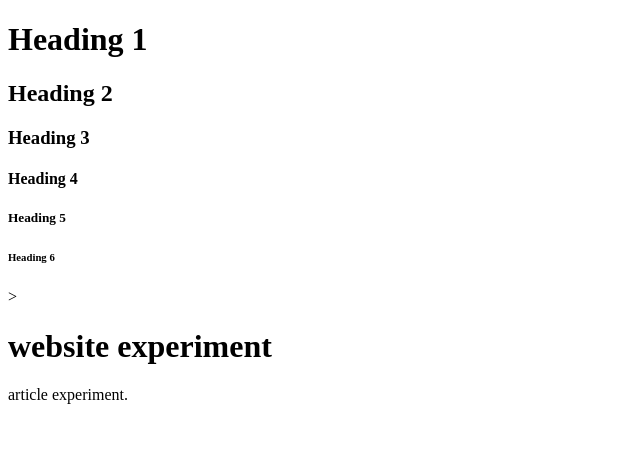
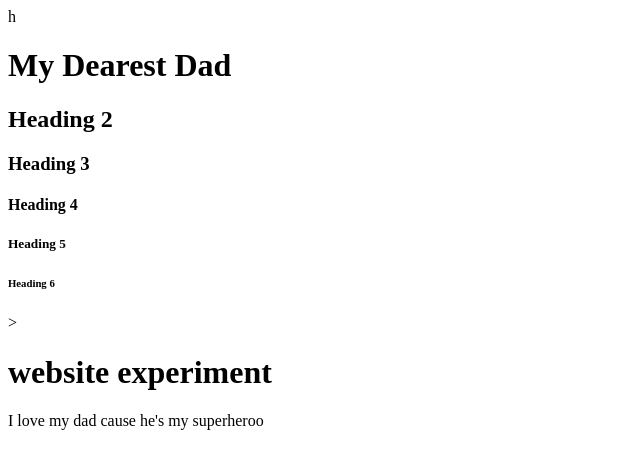
Before and after one commit to Grizielle18/Gricellesfirsttry, a plain HTML site: page index.html in a window 1280 px wide. Shown: the whole page, without its empty margins (0-640 px from the left). Drawn offline with Linux system fonts and the light colour scheme.

Commit message:
Update index.html

```diff
--- a/index.html
+++ b/index.html
@@ -1,13 +1,13 @@
 <!DOCTYPE html>
 <html>
-<head>
+<head>h
 <title>this is gricelles website</title>
 </head>
 <body <!DOCTYPE html>
 <html>
 <body>
 
-<h1>Heading 1</h1>
+<h1>My Dearest Dad</h1>
 <h2>Heading 2</h2>
 <h3>Heading 3</h3>
 <h4>Heading 4</h4>
@@ -20,7 +20,7 @@
 >
 
 <h1>website experiment</h1>
-<p>article experiment.</p>
+<p>I love my dad cause he's my superheroo</p>
 
 </body>
 </html>
```
